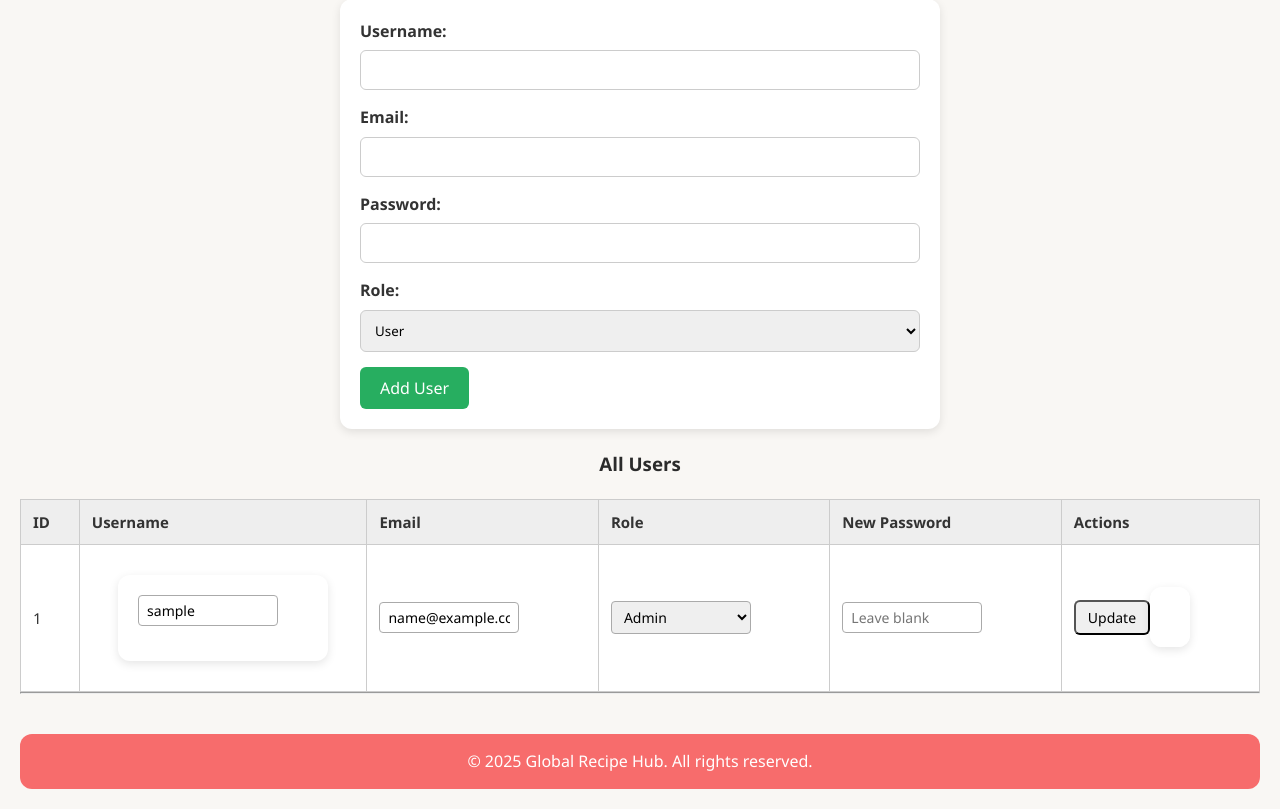
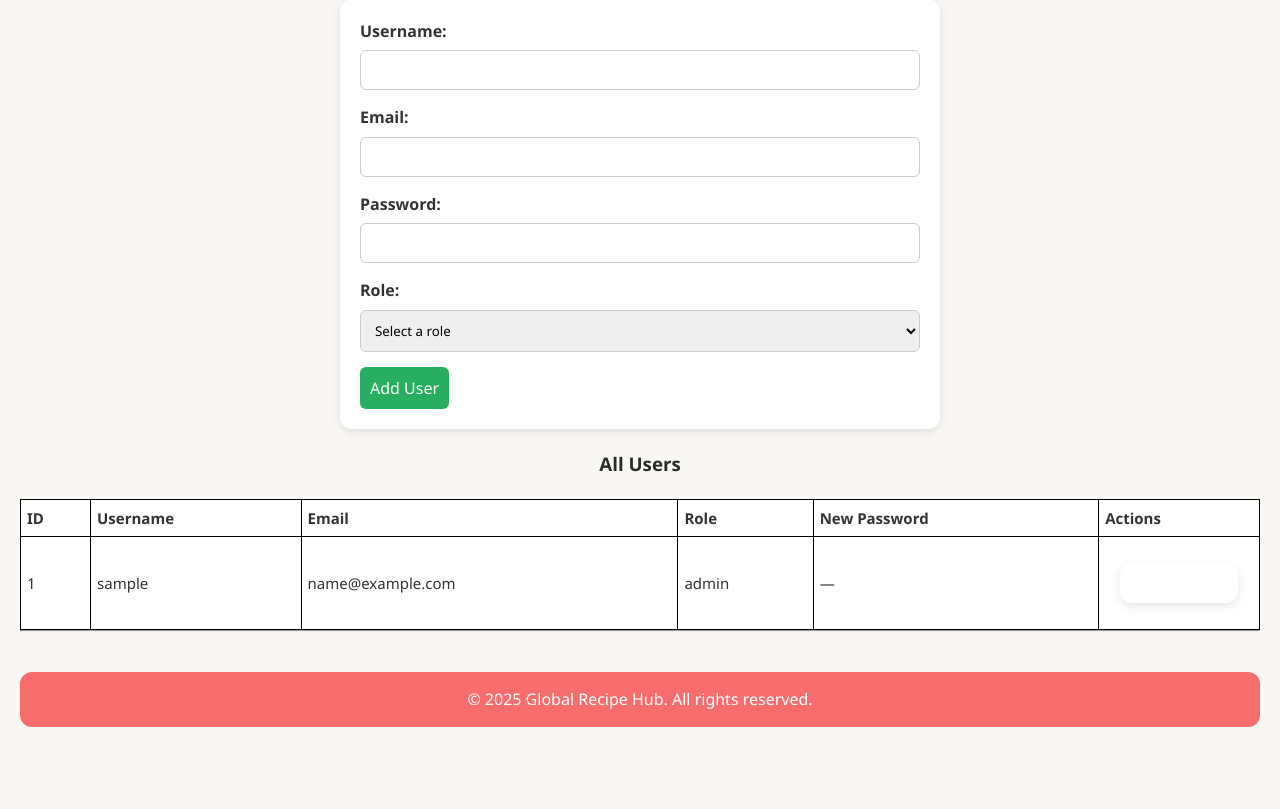
Before and after one commit to RunDevelop344/Global-Recipe-Hub-CMS, a PHP site: page /users.php in a window 1280 px wide. Shown: the part 311-1120 px from the top of the page. After the commit the page ends 1038 px from the top, so only its background shows below. Run offline with PHP 8.4, Linux system fonts and the light colour scheme; the visitor is signed in with stand-in values (Sample User, id 1); tables that the repository leaves empty or names only in its code hold one stand-in row (values such as "Sample post").

Commit message:
users.php updated

```diff
--- a/main.css
+++ b/main.css
@@ -181,7 +181,7 @@ form textarea {
 form button {
     background-color: #27ae60;
     color: #fff;
-    padding: 10px 20px;
+    padding: 10px 10px;
     border: none;
     border-radius: 6px;
     cursor: pointer;
@@ -348,47 +348,21 @@ form button:hover {
 
 .styled-table th,
 .styled-table td {
-    border: 1px solid #ccc;
-    padding: 10px 12px;
+    border: 1px solid #000;
+    padding: 6px;
     text-align: left;
 }
 
 .styled-table th {
-    background-color: #eee;
     font-weight: bold;
 }
 
-.styled-table tr:hover {
-    background-color: #f9f9f9;
-}
-
-/* input fields inside table rows */
-.styled-table input[type="text"],
-.styled-table input[type="email"],
-.styled-table input[type="password"],
-.styled-table select {
-    width: 140px;
-    padding: 5px 8px;
-    border-radius: 4px;
-    border: 1px solid #aaa;
-    font-size: 14px;
-}
-
-/* action buttons */
-.styled-table button {
-    padding: 6px 12px;
-    font-size: 14px;
-    border-radius: 6px;
-    cursor: pointer;
-}
-
 .styled-table button[name="delete_user"] {
-    background-color: #e74c3c;
+    background-color: red;
     color: white;
-}
-
-.styled-table button[name="delete_user"]:hover {
-    background-color: #c0392b;
+    border: none;
+    padding: 4px 8px;
+    display: inline-block;
 }
 
 
--- a/users.php
+++ b/users.php
@@ -150,9 +150,11 @@ $users = $db->query("SELECT * FROM users ORDER BY user_id ASC")->fetchAll(PDO::F
 
     <label>Role:</label>
     <select name="role" required>
+    <option value="" disabled selected>Select a role</option>
     <option value="user">User</option>
     <option value="admin">Admin</option>
 </select>
+
 
     <button type="submit" name="add_user">Add User</button>
 </form>
@@ -175,33 +177,15 @@ $users = $db->query("SELECT * FROM users ORDER BY user_id ASC")->fetchAll(PDO::F
     <?php foreach ($users as $user): ?>
     <tr>
         <td><?= $user['user_id'] ?></td>
+        <td><?= htmlspecialchars($user['username']) ?></td>
+        <td><?= htmlspecialchars($user['email']) ?></td>
+        <td><?= htmlspecialchars($user['role']) ?></td>
+
+        <!-- No password field shown, just plain text -->
+        <td>—</td>
 
         <td>
-                <form method="POST">
-                    <input type="hidden" name="user_id" value="<?= $user['user_id'] ?>">
-                    <input type="text" name="username" value="<?= htmlspecialchars($user['username']) ?>" required>
-            </td>
-
-            <td>
-                    <input type="email" name="email" value="<?= htmlspecialchars($user['email']) ?>" required>
-            </td>
-
-            <td>
-                    <select name="role" required>
-                        <option value="user" <?= $user['role']==='user'?'selected':'' ?>>User</option>
-                        <option value="admin" <?= $user['role']==='admin'?'selected':'' ?>>Admin</option>
-                    </select>
-            </td>
-
-            <td>
-                    <input type="password" name="password" placeholder="Leave blank">
-            </td>
-
-            <td>
-                    <button type="submit" name="update_user">Update</button>
-                </form>
-
-                <form method="POST" onsubmit="return confirm('Delete this user?');" style="display:inline;">
+            <form method="POST" onsubmit="return confirm('Delete this user?');">
                 <input type="hidden" name="user_id" value="<?= $user['user_id'] ?>">
                 <?php if ($user['user_id'] != $_SESSION['user_id']): ?>
                     <button type="submit" name="delete_user">Delete</button>
@@ -211,6 +195,7 @@ $users = $db->query("SELECT * FROM users ORDER BY user_id ASC")->fetchAll(PDO::F
     </tr>
     <?php endforeach; ?>
 </tbody>
+
 </table>
 
 <?php include 'footer.php'; ?>
```
Lines whose indentation alone changed are shown as unchanged.
